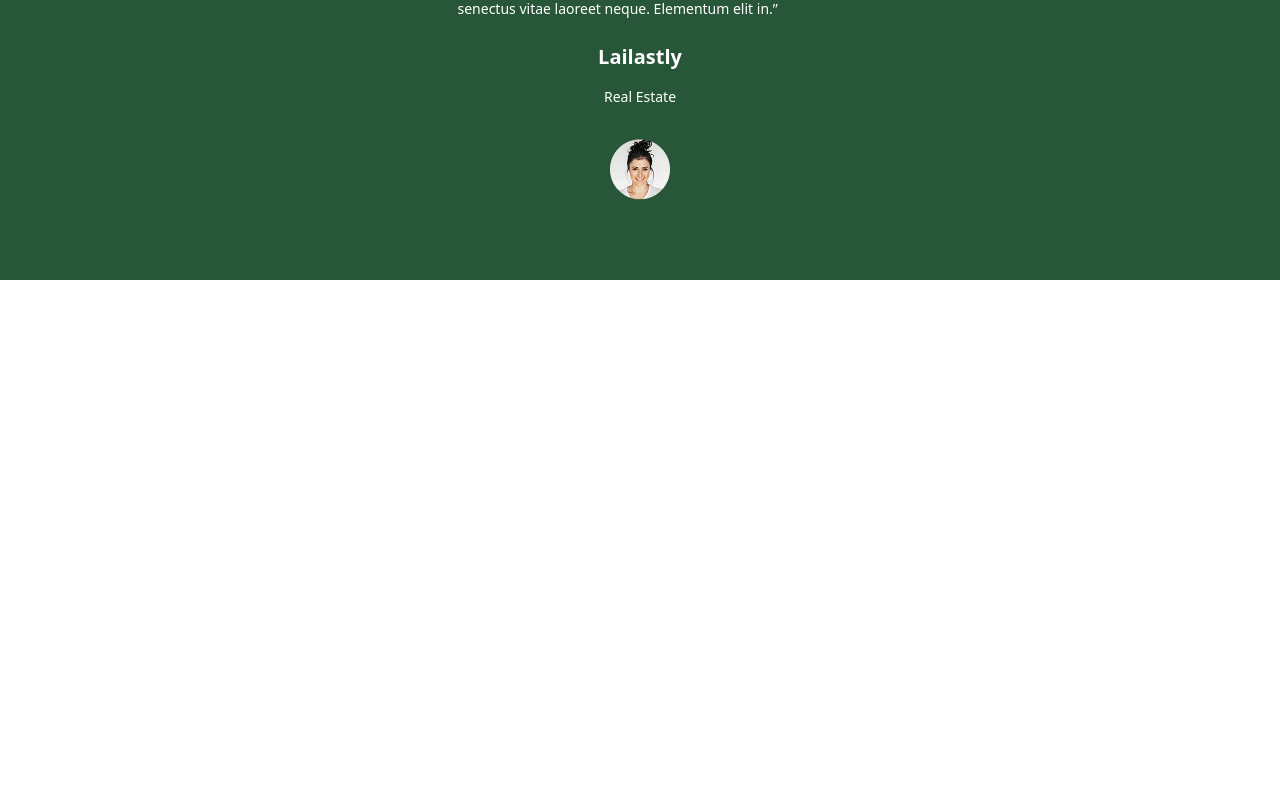
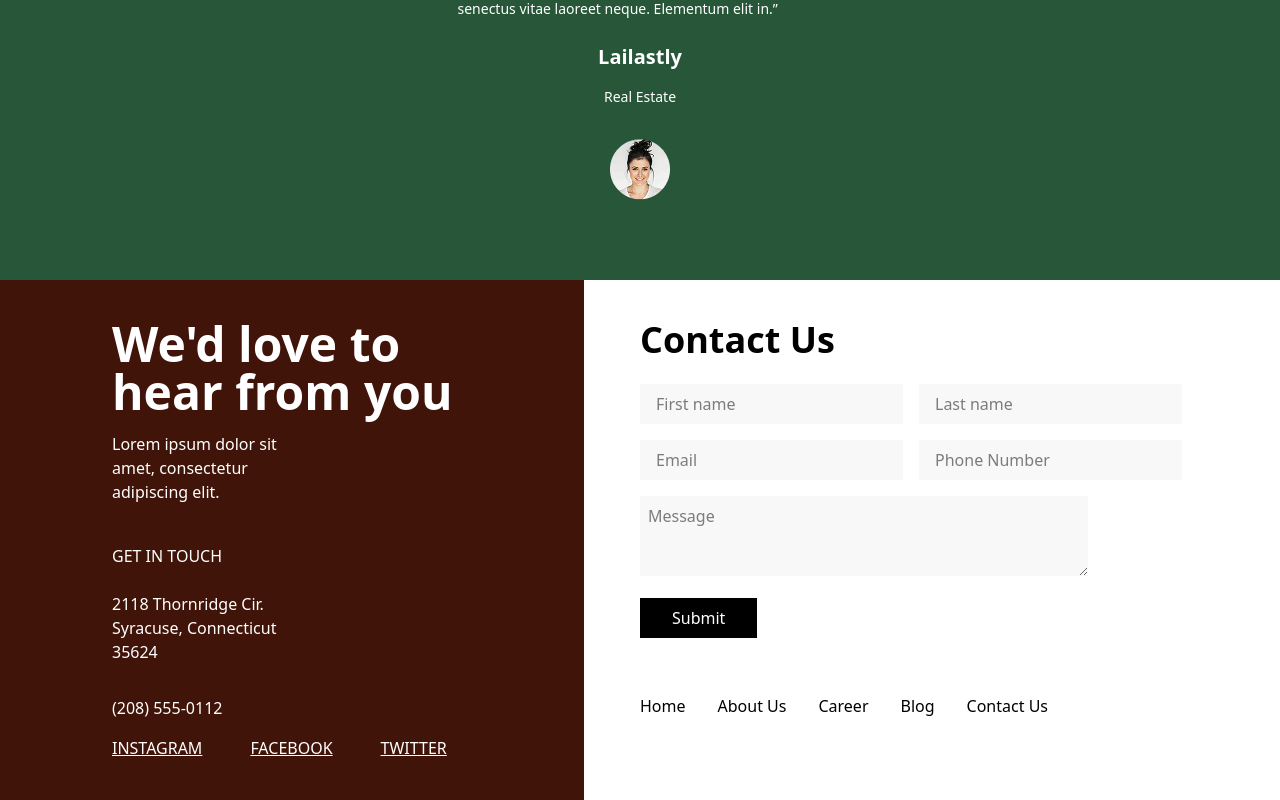
Before and after one commit to ayomideRussianCode/Estatey, a React (Vite) app: page / in a window 1280 px wide. Shown: the part 1224-2024 px from the top of the page. Before the commit the page ends 1504 px from the top, so only its background shows below. Built offline with nearby package versions, Linux system fonts and the light colour scheme.

Commit message:
footer done

```diff
--- a/src/App.jsx
+++ b/src/App.jsx
@@ -1,9 +1,9 @@
-import React from 'react'
 import NavBar from './components/NavBar'
 import Hero from './components/Hero'
 import BrandsSection from './components/BrandsSection'
 import TestimonialSection from './components/TestimonialSection'
 import CustomersReport from './components/CustomersReport'
+import Footer from './components/Footer'
 
 function App() {
   return (
@@ -13,6 +13,7 @@ function App() {
     <BrandsSection/>
     <TestimonialSection/>
     <CustomersReport/>
+    <Footer/>
     </>
   )
 }
--- /dev/null
+++ b/src/components/Footer.jsx
@@ -0,0 +1,91 @@
+import React from "react";
+
+function Footer() {
+  const footerLinks = ["Home", "About Us", "Career", "Blog", "Contact Us"];
+  const socialLinks = ["INSTAGRAM", "FACEBOOK", "TWITTER"];
+
+  return (
+    <section className="flex flex-col lg:flex-row ">
+      {/* LHS */}
+      <div className=" bg-[#401408] lg:w-2/4">
+        <div className="flex flex-col px-6 lg:px-28 py-10 text-white ">
+          <h1 className="text-5xl lg:w-90 pb-4 font-semibold">
+            We'd love to hear from you
+          </h1>
+          <p className="pb-10 lg:w-50">
+            Lorem ipsum dolor sit amet, consectetur adipiscing elit.
+          </p>
+          <p className="pb-6"> GET IN TOUCH </p>
+          <p className="lg:w-50 pb-8">
+            2118 Thornridge Cir. Syracuse, Connecticut 35624{" "}
+          </p>
+          <p>(208) 555-0112</p>
+          <div className="flex mt-4">
+            <ul className="flex flex-col lg:flex-row gap-12">
+              {socialLinks.map((socialLink, index) => (
+                <li className="underline" key={index}>
+                  {socialLink}
+                </li>
+              ))}
+            </ul>
+          </div>
+        </div>
+      </div>
+
+      {/* LHS */}
+      <div className="bg-white lg:w-3/4">
+        <div className="flex flex-col px-6 lg:px-14 py-10 ">
+          <h1 className="pb-6 font-bold text-2xl lg:text-4xl text-black">
+            Contact Us
+          </h1>
+          <form className="">
+            <div className="flex flex-col lg:flex-row gap-4">
+              <input
+                placeholder="First name"
+                className="px-4 py-2 bg-[#f8f8f8] rounded-none"
+                type="text"
+              />
+              <input
+                placeholder="Last name"
+                className="px-4 py-2 bg-[#f8f8f8] rounded-none"
+                type="text"
+              />
+            </div>
+            <div className="flex flex-col lg:flex-row gap-4 pt-4">
+              <input
+                placeholder="Email "
+                className="px-4 py-2 bg-[#f8f8f8] rounded-none"
+                type="text"
+              />
+              <input
+                placeholder="Phone Number "
+                className="px-4 py-2 bg-[#f8f8f8] rounded-none"
+                type="text"
+              />
+            </div>
+            <textarea
+              className=" lg:w-md h-20 p-2 mt-4 bg-[#f8f8f8]"
+              placeholder="Message"
+              name=""
+              id=""
+            ></textarea>
+          </form>
+          <div className="flex  mt-4">
+            <button className="bg-black px-8 py-2 rounded-none text-white">
+              Submit
+            </button>
+          </div>
+          <div className="flex mt-14">
+            <ul className="flex flex-col lg:flex-row gap-8">
+              {footerLinks.map((footerLink, index) => (
+                <li key={index}>{footerLink}</li>
+              ))}
+            </ul>
+          </div>
+        </div>
+      </div>
+    </section>
+  );
+}
+
+export default Footer;
```
Also changed, not shown: public/Img-1.png (added).
